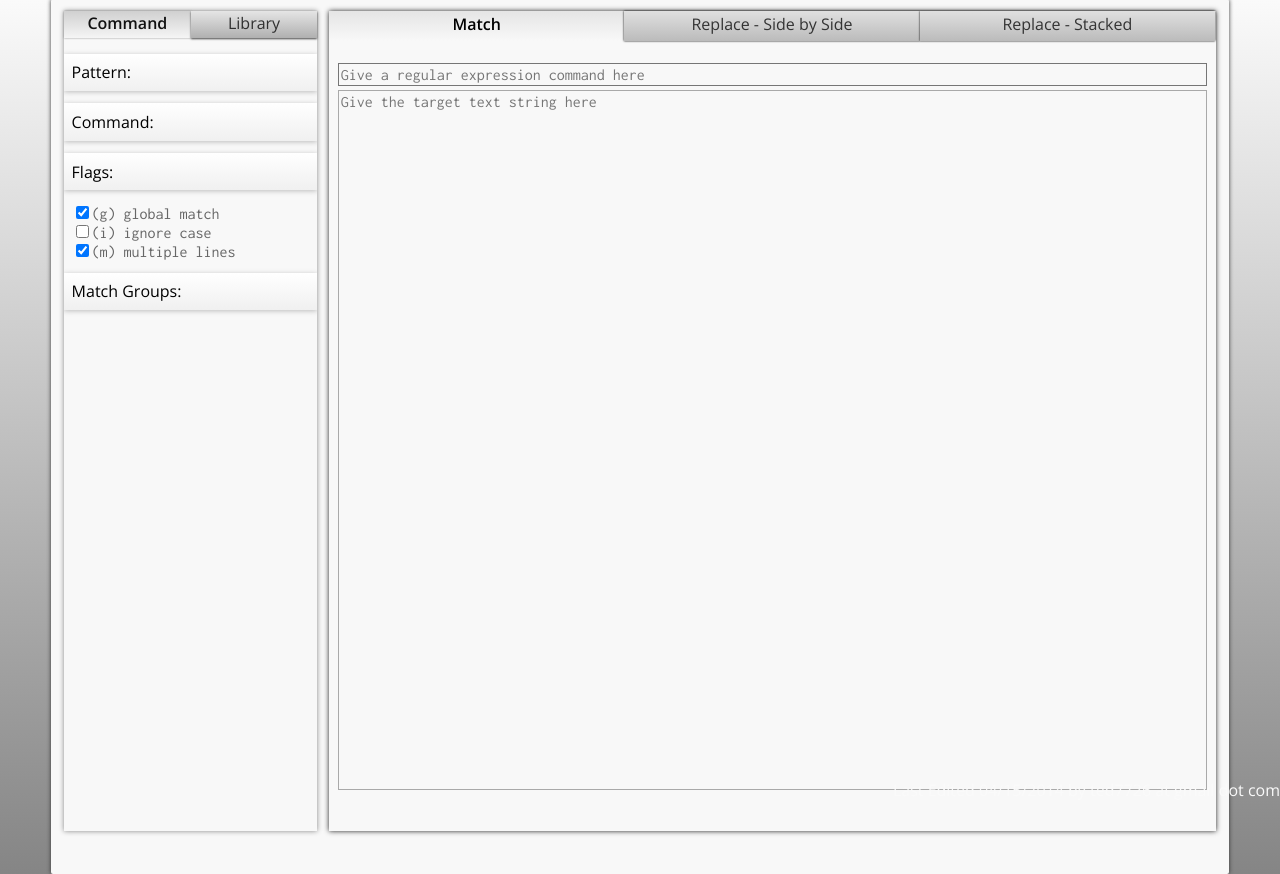
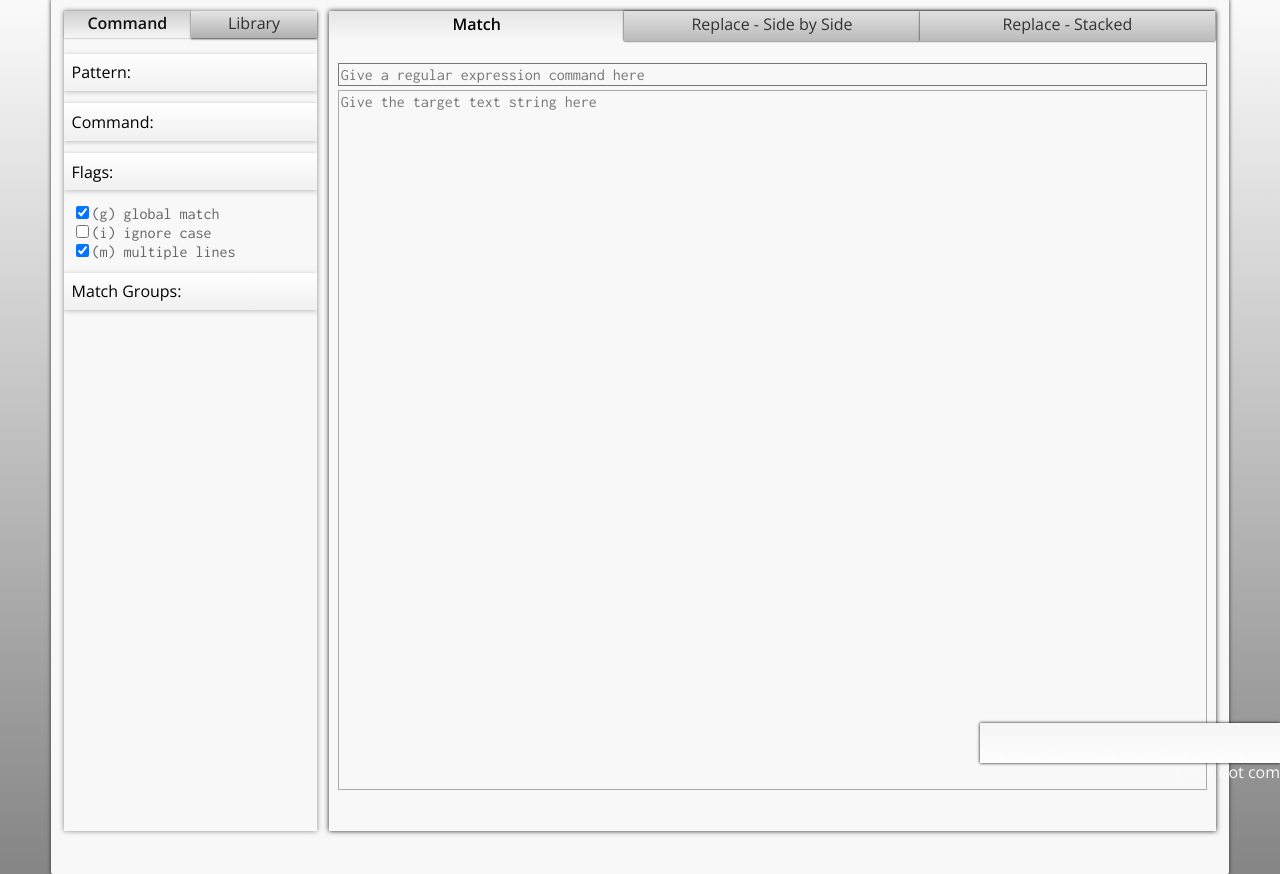
Before and after one commit to ted7726/ted7726.github.io, a PHP site: page / in a window 1280 px wide. Shown: the part 37-911 px from the top of the page. Run offline with PHP 8.4, Linux system fonts and the light colour scheme; some libraries are stand-ins or nearby versions.

Commit message:
add facebook like in footer

```diff
--- a/css/style.css
+++ b/css/style.css
@@ -260,15 +260,22 @@
 	text-align:right;
 	//font-family:'Open Sans';
 	position: fixed;
+    right: 0px;
 	bottom: 0px;
 	color: #FAFAFA;
-	height: 0%;
-    width: 100%;
+	height: 40px;
+    width: 300px;
     z-index: 2;
-    background: linear-gradient(#505050, #202020);
-
-
-
+	box-shadow: 0px 0px 3px black;
+    background: linear-gradient(#F5F5F5, #FEFEFE);
+	-webkit-transition: all 0.3s ease-in-out;
+    -moz-transition: 	all 0.3s ease-in-out;
+    -o-transition: 		all 0.3s ease-in-out;
+    -ms-transition: 	all 0.3s ease-in-out;
+    transition: 		all 0.3s ease-in-out;
+}
+#footer:hover{
+	height: 80px;
 }
 
 textarea{
@@ -426,7 +433,6 @@ textarea{
 }
 
 
-
 body,
 html {
 	margin:0;
@@ -436,6 +442,4 @@ font-size: medium;
 	color:black;
 
 	background: linear-gradient( white,#858585 );
-
-
 }
--- a/js.js
+++ b/js.js
@@ -15,13 +15,7 @@ $(document).ready(function(){
 	$("#command").click(function(){
 		ToCommand();
 	});
-	$("#about").click(function(){
-		if ($("#footer").height()>0){
-			$("#footer").animate({ height:'0%'});
-		}else{
-			$("#footer").animate({ height:'5%'});
-		}
-	});
+
 
 
 	$(".hor").click(function(){
```
Also changed, not shown: index.html (+10 -1 lines). Lines whose indentation alone changed are shown as unchanged.
